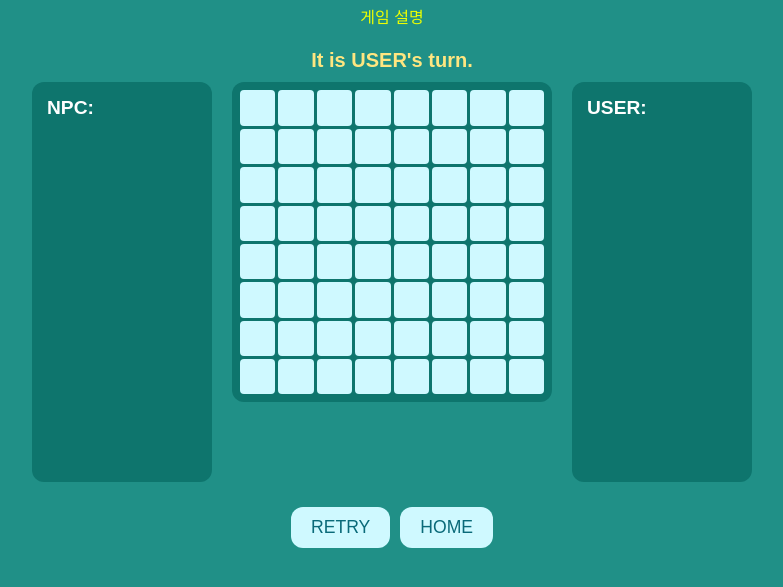
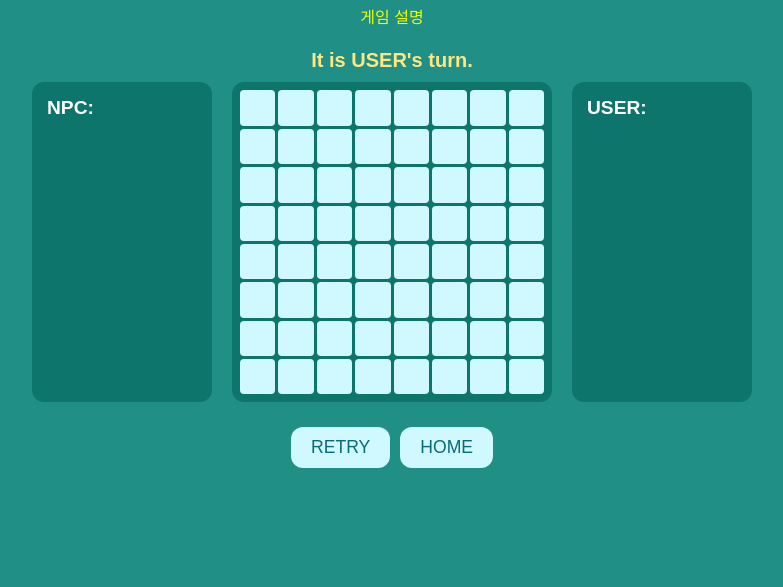
Before and after one commit to soosoohan/worzzle, a plain HTML site: page mini_eng.html in a window 1280 px wide. Shown: the part 103-690 px from the top of the page, without its empty margins (248-1031 px from the left). Drawn offline with Linux system fonts and the light colour scheme.

Commit message:
Update mini_eng.html

```diff
--- a/mini_eng.html
+++ b/mini_eng.html
@@ -120,7 +120,7 @@
     background-color: #0E756D;
     color: #fff;
     width: 180px;
-    min-height: 400px;
+    height: 320px;
     padding: 15px;
     box-sizing: border-box;
     border-radius: 12px;
```
